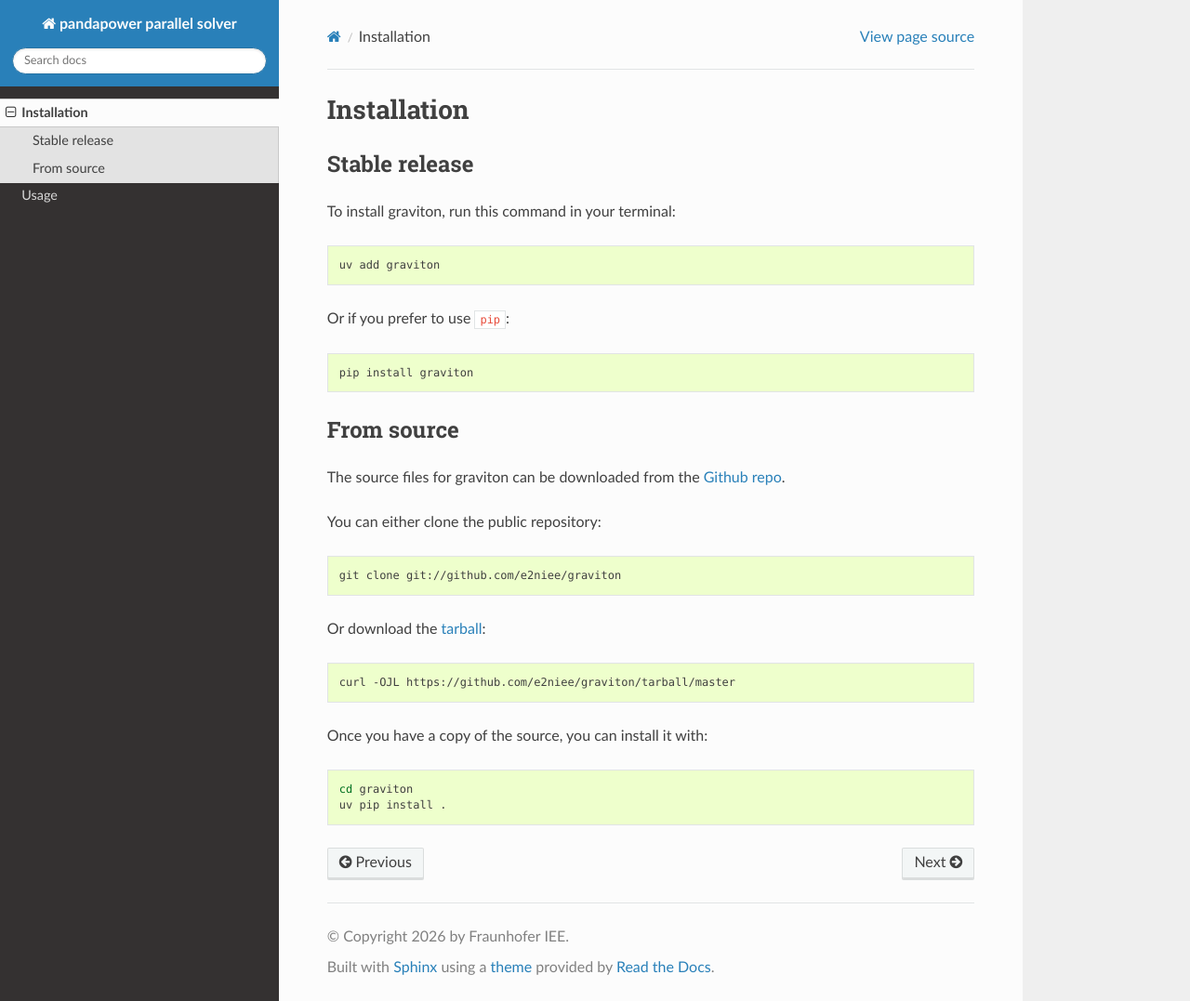
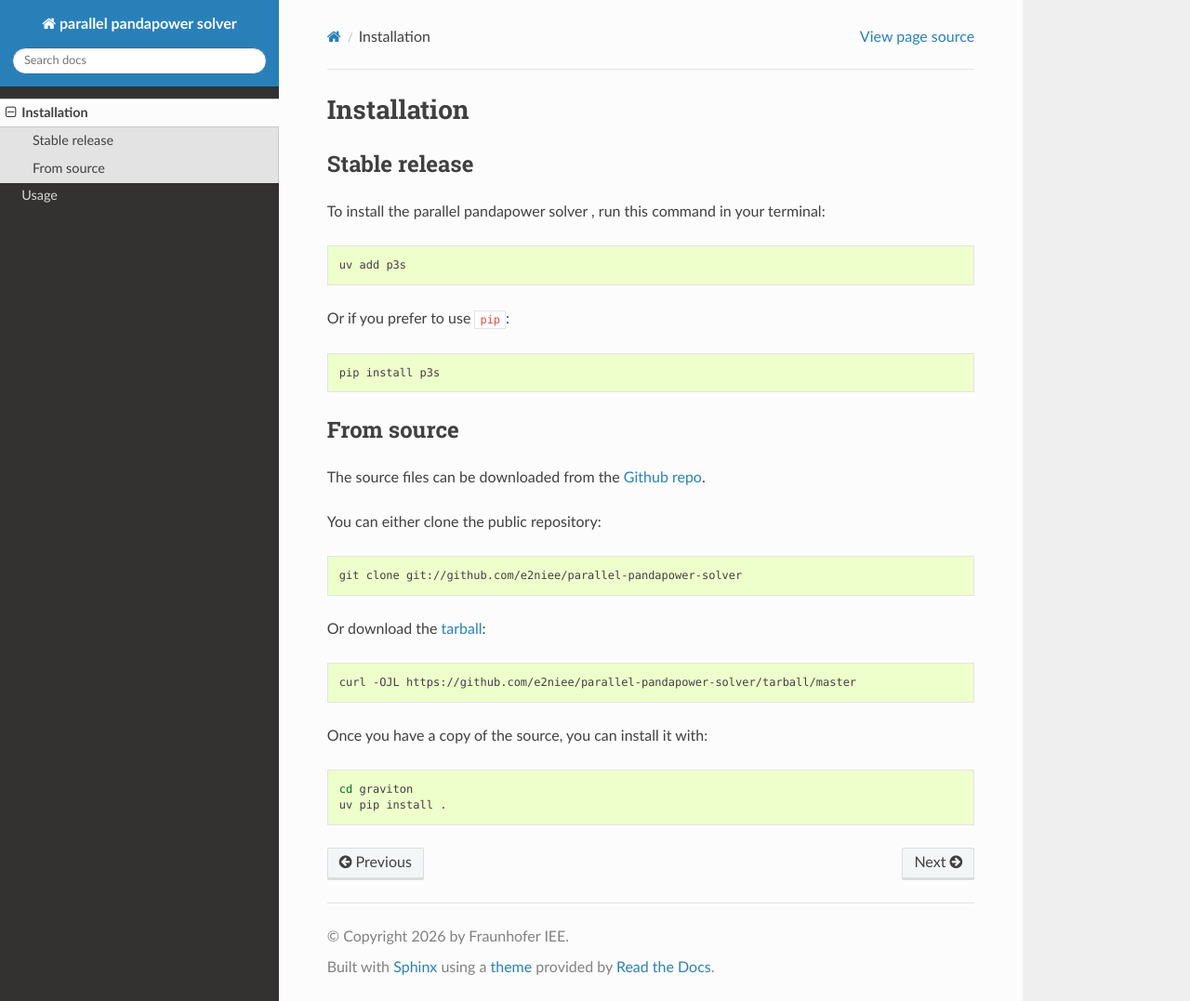
Before and after one commit to e2nIEE/parallel-pandapower-solver, a Sphinx documentation site: the page built from docs/installation.rst, in a window 1280 px wide and 1077 px high. Shown: the whole window at 93% size. Built offline with Sphinx 7.4.7 and the Read the Docs theme 3.1.0, drawn with Linux system fonts in a browser that asks for light colours; pages that are not in the unit, such as notebooks, are missing from menus.

Commit message:
updated documentation
Signed-off-by: KS_HTK <2981026+KS-HTK@users.noreply.github.com>

```diff
--- a/docs/conf.py
+++ b/docs/conf.py
@@ -39,7 +39,7 @@ source_suffix = '.rst'
 master_doc = 'index'
 
 # General information about the project.
-project = 'pandapower parallel solver'
+project = 'parallel pandapower solver'
 copyright = u'2026 by Fraunhofer IEE'
 
 # The version info for the project you're documenting, acts as replacement for
@@ -48,7 +48,7 @@ copyright = u'2026 by Fraunhofer IEE'
 #
 # The full version, including alpha/beta/rc tags.
 from importlib.metadata import version as metaversion
-release = metaversion('graviton')
+release = metaversion('p3s')
 # The short X.Y version. for example take major/minor
 version = '.'.join(release.split('.')[:2])
 
--- a/docs/index.rst
+++ b/docs/index.rst
@@ -1,5 +1,5 @@
 ##########################
-pandapower parallel solver
+parallel pandapower solver
 ##########################
 
 
--- a/docs/installation.rst
+++ b/docs/installation.rst
@@ -4,34 +4,34 @@ Installation
 Stable release
 --------------
 
-To install graviton, run this command in your terminal:
+To install the parallel pandapower solver , run this command in your terminal:
 
 .. code-block:: sh
 
-    uv add graviton
+    uv add p3s
 
 Or if you prefer to use ``pip``:
 
 .. code-block:: sh
 
-    pip install graviton
+    pip install p3s
 
 From source
 -----------
 
-The source files for graviton can be downloaded from the `Github repo <https://github.com/e2niee/graviton>`_.
+The source files can be downloaded from the `Github repo <https://github.com/e2niee/parallel-pandapower-solver>`_.
 
 You can either clone the public repository:
 
 .. code-block:: sh
 
-    git clone git://github.com/e2niee/graviton
+    git clone git://github.com/e2niee/parallel-pandapower-solver
 
-Or download the `tarball <https://github.com/e2niee/graviton/tarball/master>`_:
+Or download the `tarball <https://github.com/e2niee/parallel-pandapower-solver/tarball/master>`_:
 
 .. code-block:: sh
 
-    curl -OJL https://github.com/e2niee/graviton/tarball/master
+    curl -OJL https://github.com/e2niee/parallel-pandapower-solver/tarball/master
 
 Once you have a copy of the source, you can install it with:
 
```
Also changed, not shown: docs/usage.rst (+4 -4 lines).
